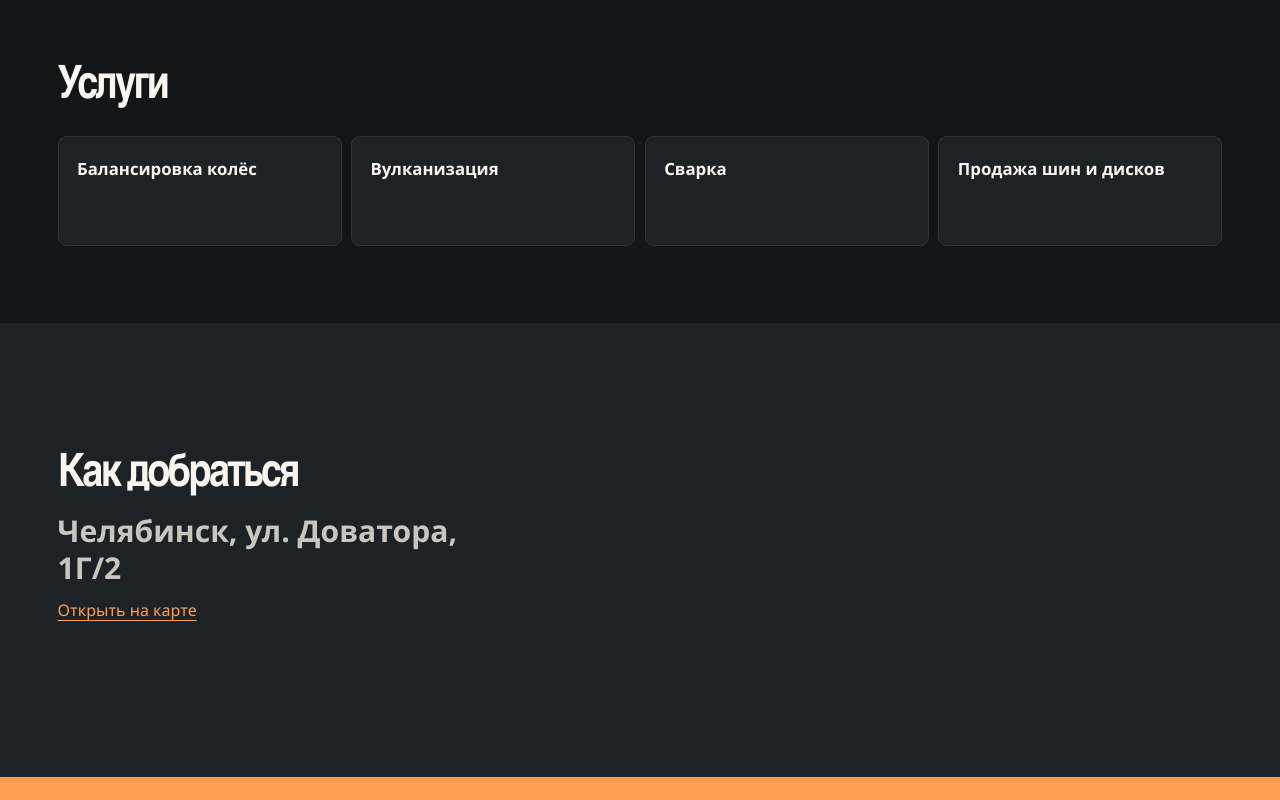
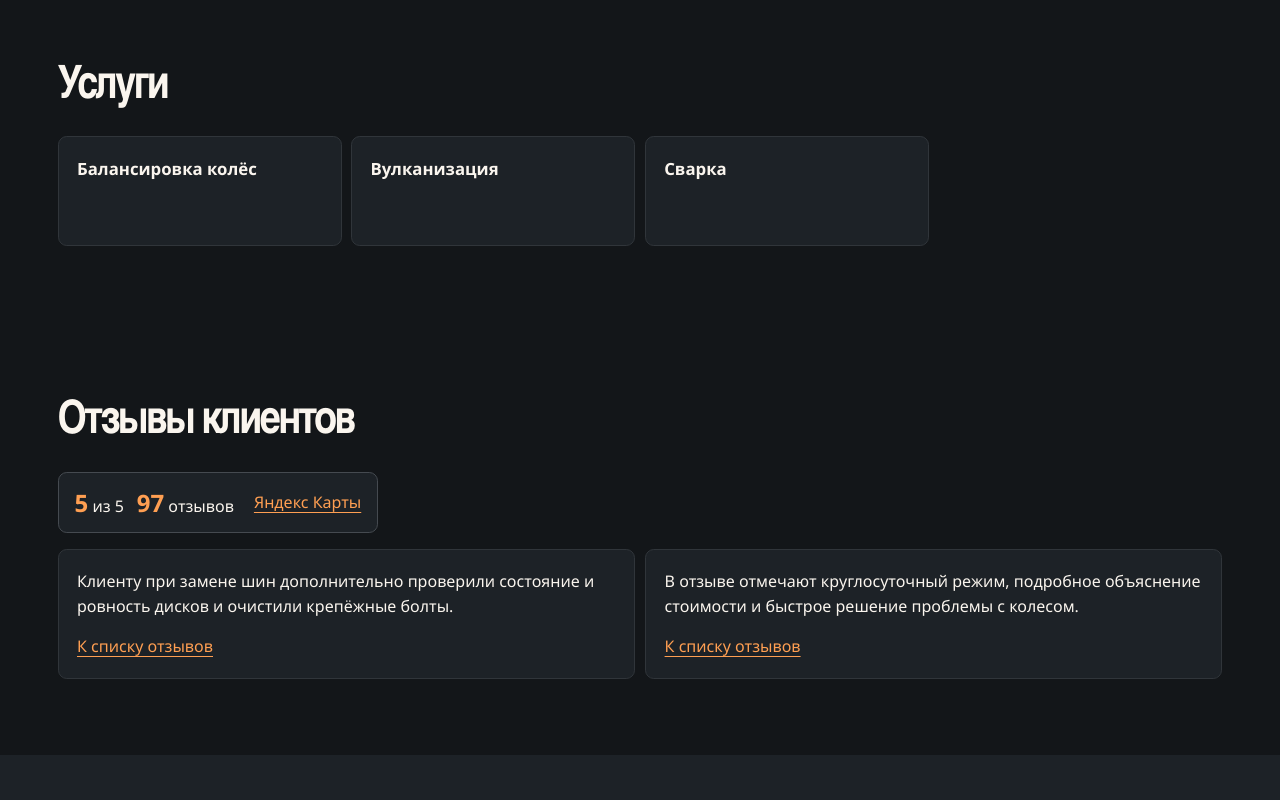
Before and after one commit to Vatsochek/demo-r20-chelyabinsk, a plain HTML site: page index.html in a window 1280 px wide. Shown: the part 640-1440 px from the top of the page. Drawn offline with Linux system fonts and the light colour scheme.

Commit message:
Add services and linked Yandex reviews

```diff
--- a/index.html
+++ b/index.html
@@ -13,7 +13,7 @@
 <header class="garage-header garage-wrap">
   <a class="garage-brand" href="#main">R20</a>
   <nav aria-label="Разделы сайта">
-    <a href="#services">Услуги</a><a href="#visit">Как добраться</a>
+    <a href="#services">Услуги</a><a href="#reviews">Отзывы</a><a href="#visit">Как добраться</a>
   </nav>
 </header>
 <main id="main">
@@ -50,14 +50,23 @@
     </li>
     <li><div><h3>Сварка</h3></div>
 
-    </li>
-    <li><div><h3>Продажа шин и дисков</h3></div>
-
     </li></ul>
 
     </div>
   </section>
-
+  <section class="garage-wrap garage-section" id="reviews">
+    <div class="garage-section-intro"><h2>Отзывы клиентов</h2></div>
+    <a class="review-summary" href="https://yandex.com/maps/org/r20/94818836620/reviews/">
+    <span class="review-summary-values">
+      <span><strong>5</strong> из 5</span>
+      <span><strong>97</strong> отзывов</span>
+    </span>
+    <span class="review-summary-source">Яндекс Карты</span>
+  </a>
+    <ul class="garage-review-list">
+    <li><p>Клиенту при замене шин дополнительно проверили состояние и ровность дисков и очистили крепёжные болты.</p><a href="https://yandex.com/maps/org/r20/94818836620/reviews/">К списку отзывов</a></li>
+    <li><p>В отзыве отмечают круглосуточный режим, подробное объяснение стоимости и быстрое решение проблемы с колесом.</p><a href="https://yandex.com/maps/org/r20/94818836620/reviews/">К списку отзывов</a></li></ul>
+  </section>
   <section class="garage-visit" id="visit">
     <div class="garage-wrap garage-section">
       <div class="garage-section-intro">
```
